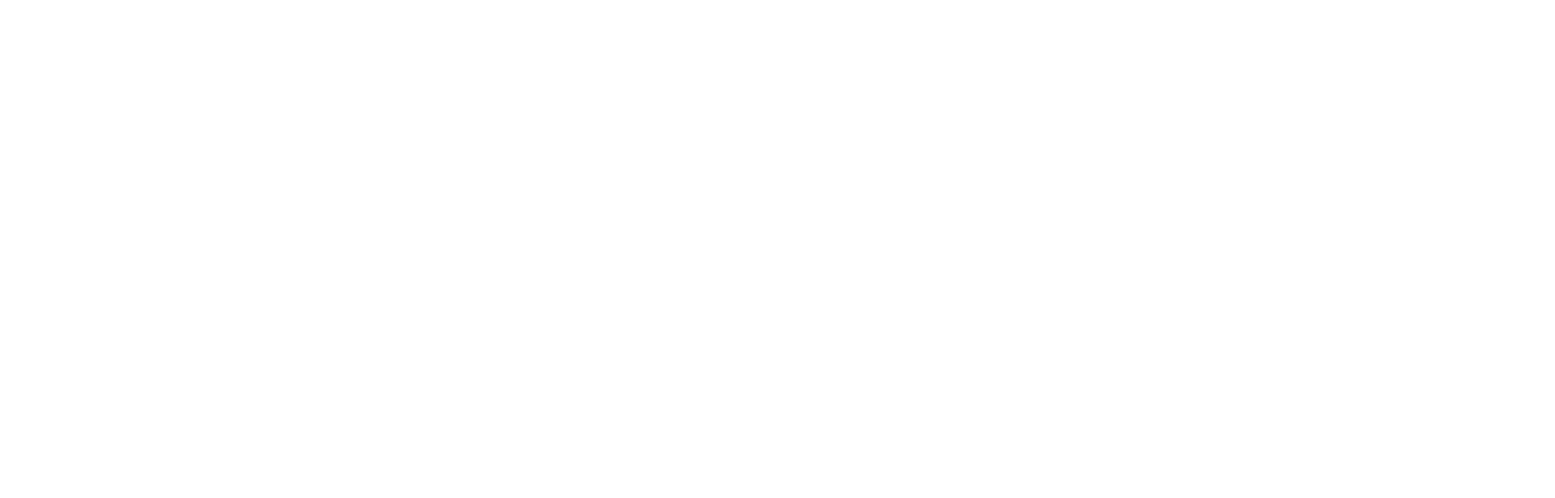
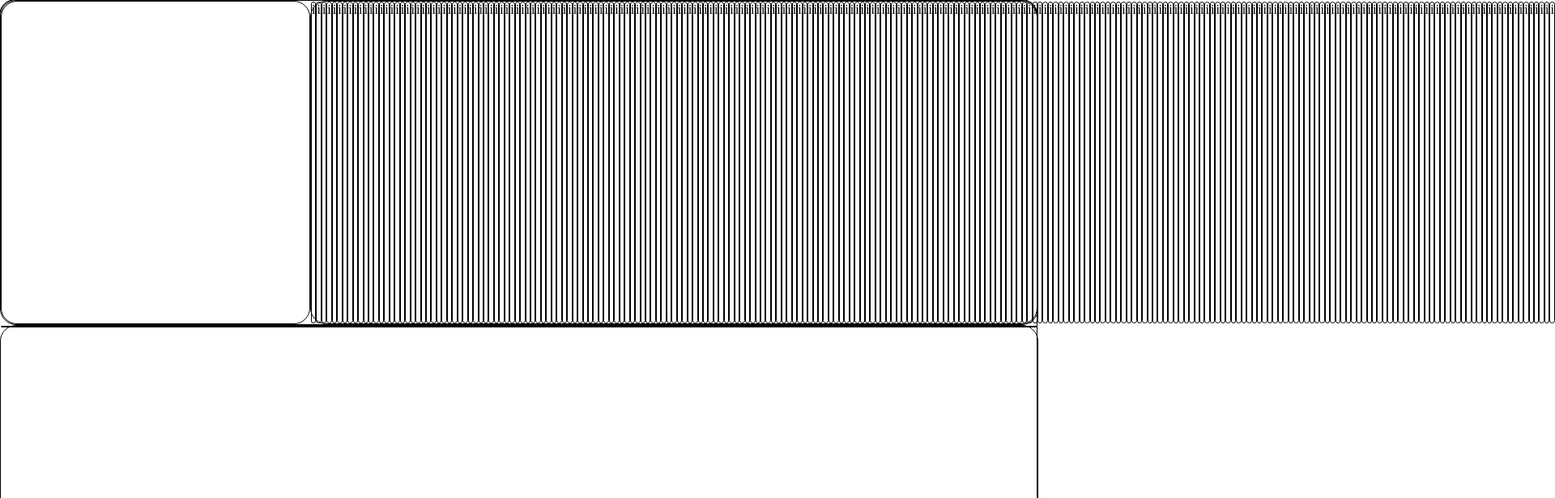
Before and after one commit to daniel-j-dev/Sorting-Algorithm-Visualizer, a React (Create React App) app: page / in a window 1280 px wide. Shown: the top 616 px of the page at 81% size, 1920 px wide, since content can reach past the window. Built offline with nearby package versions, Linux system fonts and the light colour scheme.

Commit message:
Positioned components and setup state

```diff
--- a/src/App.css
+++ b/src/App.css
@@ -2,3 +2,20 @@
   width: 100%;
   height: 100%;
 }
+
+div {
+  border: 1px solid black;
+  border-radius: 20px;
+}
+
+#upper {
+  display: flex;
+  flex-direction: row;
+  height: 50%;
+  width: 100%;
+}
+
+#lower {
+  height: 50%;
+  width: 100%
+}
--- a/src/App.js
+++ b/src/App.js
@@ -1,14 +1,46 @@
-import AlgoVisual from './components/AlgoVisual/AlgoVisual.js'
-import CodeBlock from './components/CodeBlock/CodeBlock.js'
-import Controls from './components/Controls/Controls.js'
-import './App.css';
+import { useState, useEffect } from "react"
+import AlgoVisual from "./components/AlgoVisual/AlgoVisual.js"
+import CodeBlock from "./components/CodeBlock/CodeBlock.js"
+import Controls from "./components/Controls/Controls.js"
+import "./App.css"
 
 function App() {
+  const [appState, setAppState] = useState({
+    settings: {
+      arraySize: 500,
+      maxValue: 500,
+      hideCode: false,
+    },
+    values: [],
+  })
+
+  useEffect(() => {
+    let tempValues = []
+    for (let i = 0; i < appState.settings.arraySize; i++) {
+      tempValues.push(randomInt())
+    }
+    setAppState({
+      ...appState,
+      values: [...tempValues]
+    })
+  }, [])
+
+  const randomInt = () => {
+    return Math.floor(Math.random() * appState.settings.maxValue)
+  }
+
   return (
     <div className="App">
-
+      <div id="upper">
+        <CodeBlock />
+        <AlgoVisual props={appState} />
+      </div>
+      <div id="lower">
+        <Controls />
+        {/* Add a "Hire me" button? */}
+      </div>
     </div>
-  );
+  )
 }
 
-export default App;
+export default App
--- a/src/components/AlgoVisual/AlgoVisual.css
+++ b/src/components/AlgoVisual/AlgoVisual.css
@@ -0,0 +1,9 @@
+#AlgoVisual {
+  width: 70%;
+  display:flex;
+  flex-direction: row;
+}
+
+.values {
+
+}
--- a/src/components/AlgoVisual/AlgoVisual.js
+++ b/src/components/AlgoVisual/AlgoVisual.js
@@ -1,11 +1,14 @@
-import './AlgoVisual.css';
+import "./AlgoVisual.css"
 
-function AlgoVisual() {
+function AlgoVisual({ props }) {
+  const { values, settings } = props
   return (
-    <div id='AlgoVisual'>
-
+    <div id="AlgoVisual">
+      {values.map((item, index) => (
+        <div className='value' key={index}>i</div>
+      ))}
     </div>
-  );
+  )
 }
 
-export default AlgoVisual;
+export default AlgoVisual
--- a/src/components/CodeBlock/CodeBlock.css
+++ b/src/components/CodeBlock/CodeBlock.css
@@ -0,0 +1,3 @@
+#CodeBlock {
+    width: 30%;
+  }
--- a/src/index.css
+++ b/src/index.css
@@ -4,4 +4,6 @@
 display: flex;
 justify-content: center;
 align-items: center;
+margin: 0px 0px 0px 0px;
+padding: 0px 0px 0px 0px;
 }
```
Also changed, not shown: 1 other file (tests, documents, lock files or other folders).
